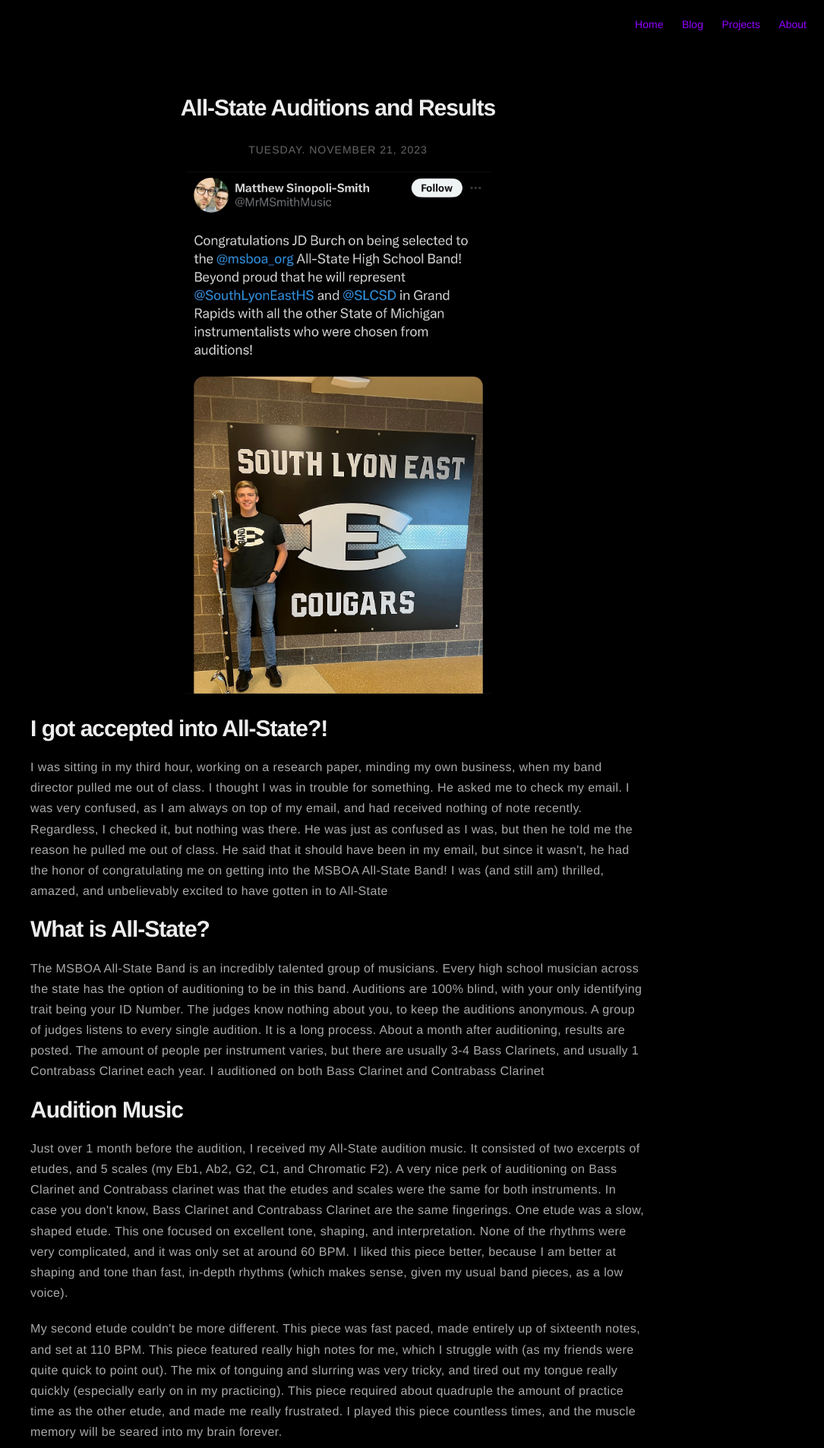
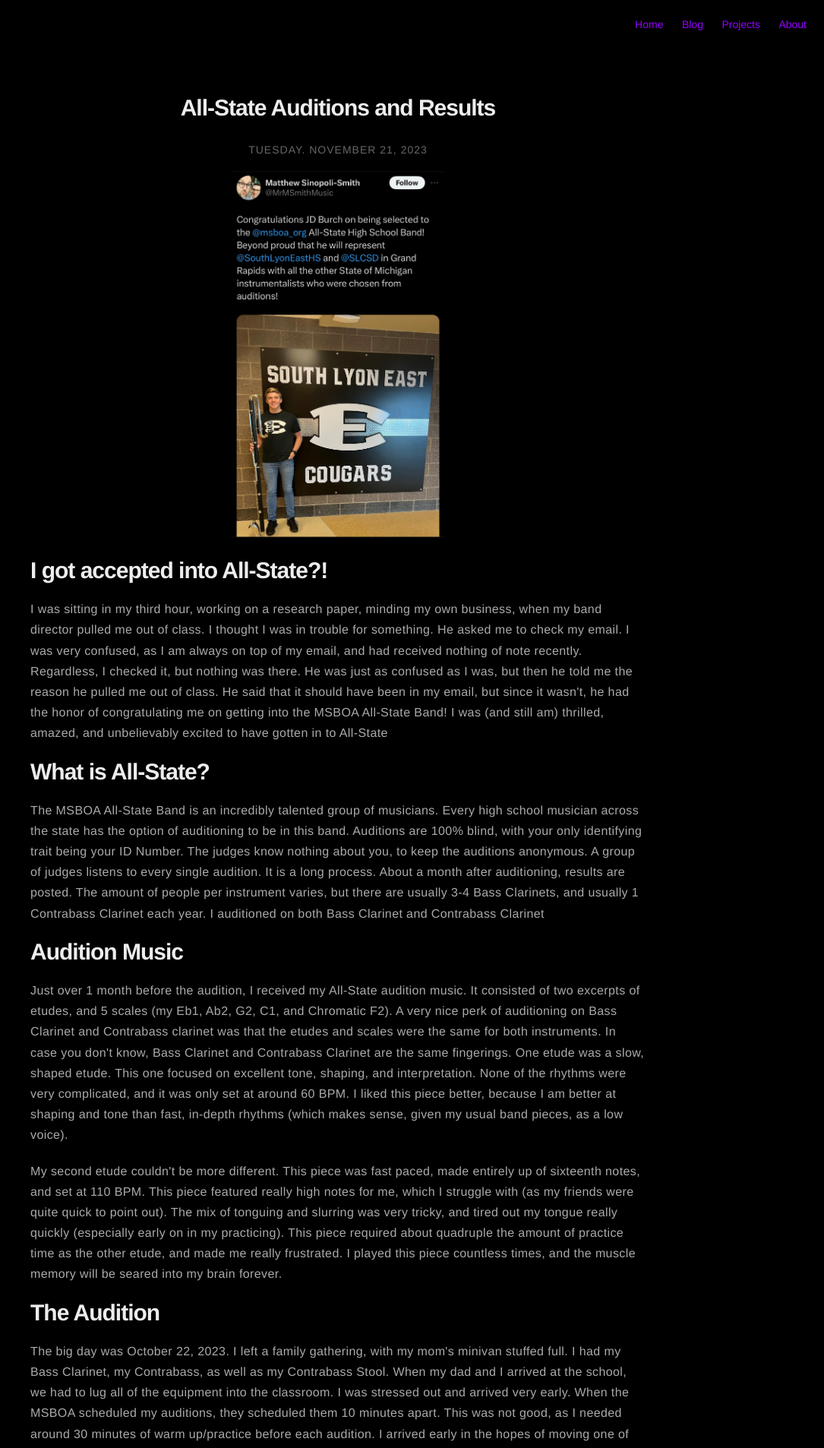
Before and after one commit to JDBurchHuzzah/jdburchhuzzah.github.io, a Jekyll site: the page built from _posts/2023-11-20-All-State.markdown, in a window 1280 px wide. Shown: the top 1906 px of the page at 76% size, without its empty margins (195-1280 px from the left). Built offline with Jekyll 4.4.1, drawn with Linux system fonts in a browser that asks for light colours; nearby versions of some CDN libraries.

Commit message:
Update 2023-11-20-All-State.markdown

```diff
--- a/_posts/2023-11-20-All-State.markdown
+++ b/_posts/2023-11-20-All-State.markdown
@@ -9,7 +9,7 @@
 description: My experience with the audition process and getting into the MSBOA All-State Band
 ---
 <center>
- <img src="/assets/images/contrabass.jpg" style="max-width:50%; margin: auto 0px;" />
+ <img src="/assets/images/contrabass.jpg" style="max-width:35%; margin: auto 0px;" />
 </center>
 
  <h1>I got accepted into All-State?!</h1>
```
